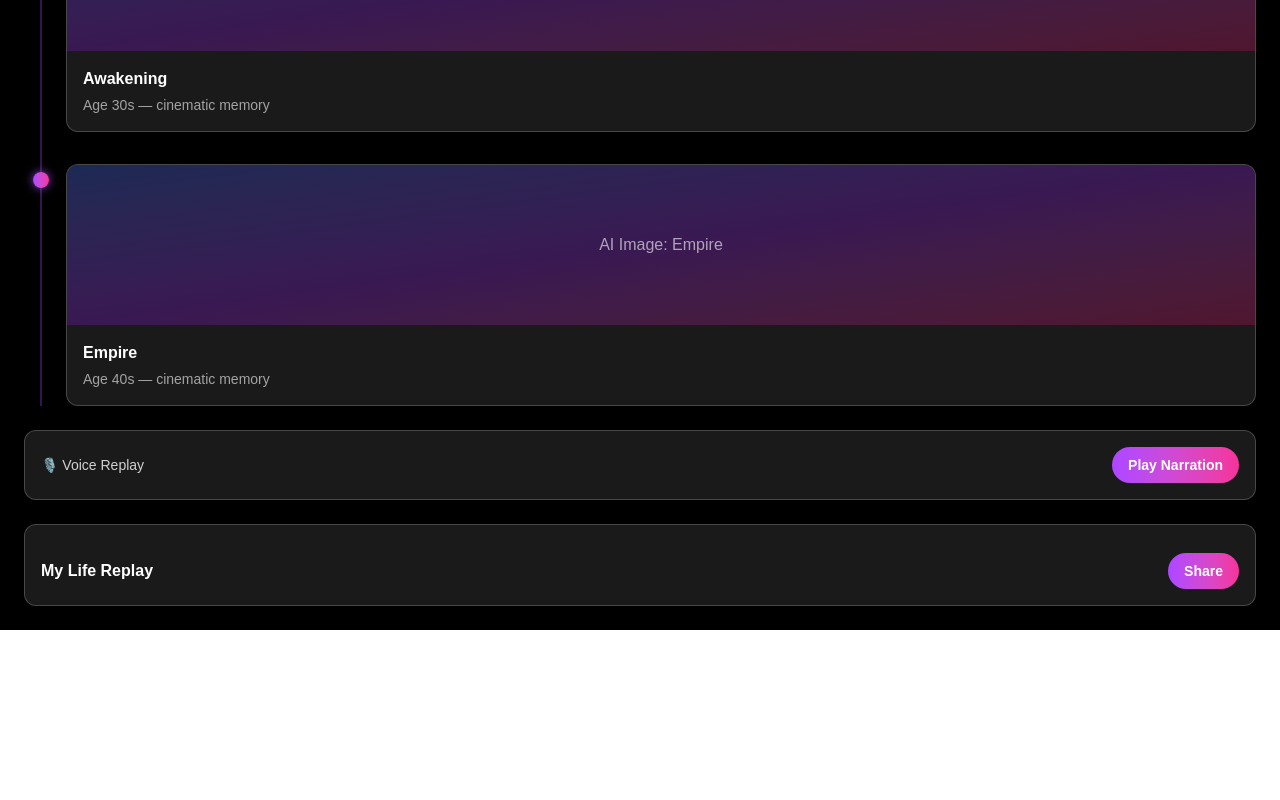
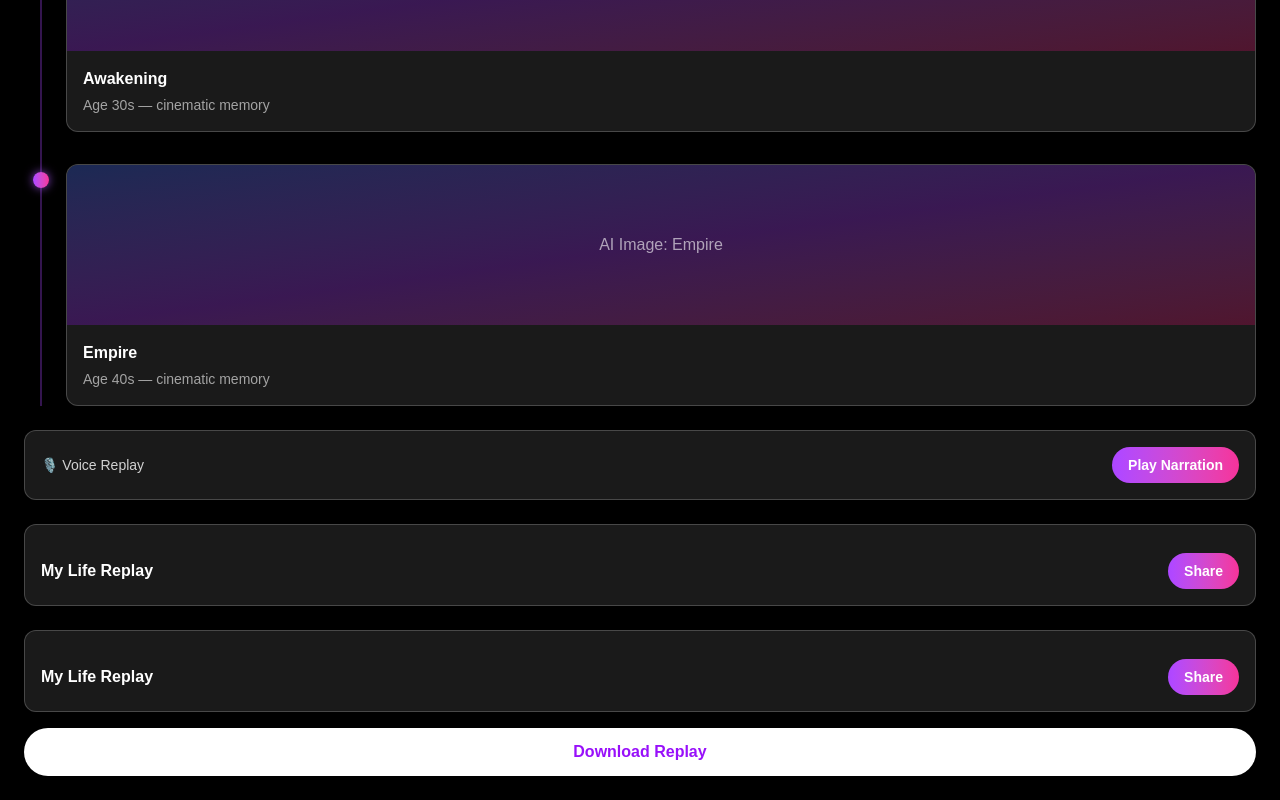
Before and after one commit to ashokaurovindomohanty-hub/ai-life-replay, a Next.js app: page /replay in a window 1280 px wide. Shown: the part 1466-2266 px from the top of the page. Before the commit the page ends 2096 px from the top, so only its background shows below. Built offline with nearby package versions, Linux system fonts and the light colour scheme.

Commit message:
add download replay

```diff
--- a/app/replay/page.tsx
+++ b/app/replay/page.tsx
@@ -1,4 +1,5 @@
 "use client";
+import DownloadReplay from "@/src/components/DownloadReplay";
 import ShareCard from "@/src/components/ShareCard";
 import VoiceReplay from "@/src/components/VoiceReplay";
 import CinemaTimeline from "@/src/components/CinemaTimeline";
@@ -34,6 +35,10 @@ export default function Replay(){
 <CinemaTimeline />
 <VoiceReplay text={memory} />
 <ShareCard image={""} title="My Life Replay" />
+<div id="replay-card">
+  <ShareCard image={""} title="My Life Replay" />
+</div>
+<DownloadReplay />
   </main>
  )
 }
--- /dev/null
+++ b/src/components/DownloadReplay.tsx
@@ -0,0 +1,9 @@
+"use client";
+export default function DownloadReplay(){
+  const download = () => {
+    const el = document.getElementById("replay-card");
+    if(!el) return alert("No replay to download");
+    window.print();
+  };
+  return <button onClick={download} className="mt-4 w-full py-3 bg-white text-purple-600 rounded-full font-bold">Download Replay</button>
+}
```
